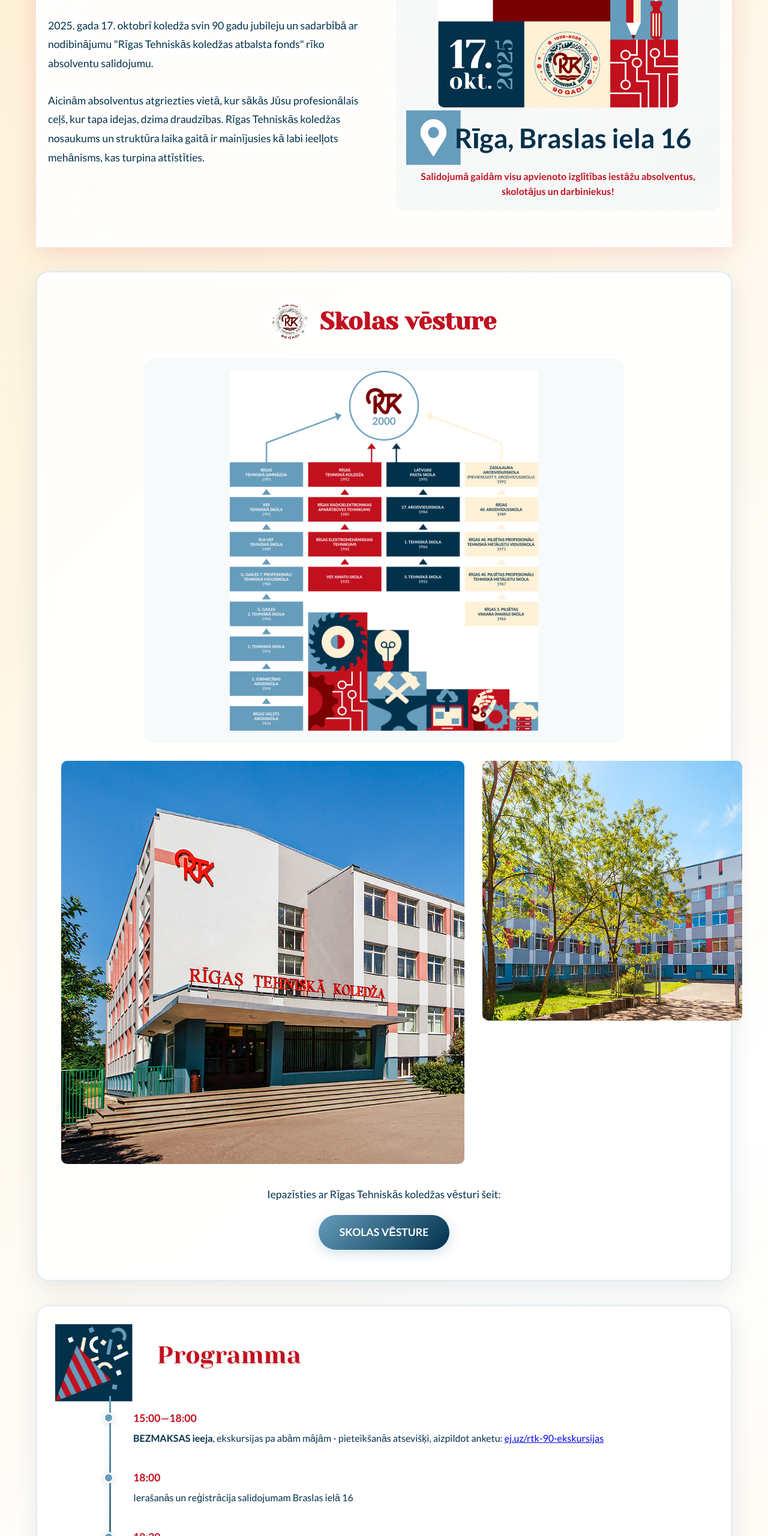
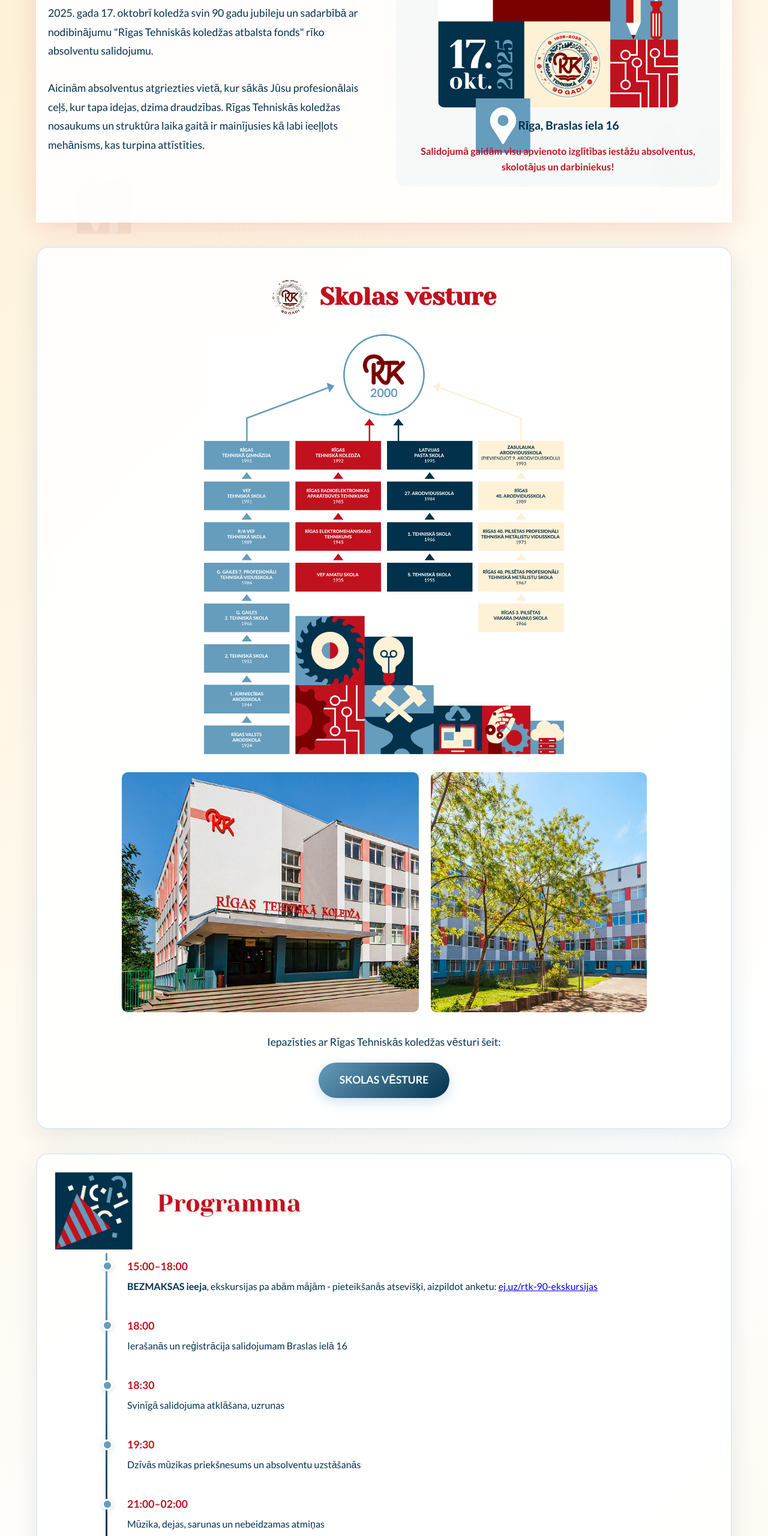
Before and after one commit to chillinxol/atbalstsRTK, a plain HTML site: page atbalsts.html in a window 1280 px wide. Shown: the part 220-2780 px from the top of the page at 60% size. Drawn offline with Linux system fonts and the light colour scheme.

Commit message:
style changes v4

```diff
--- a/atbalsts.html
+++ b/atbalsts.html
@@ -215,15 +215,15 @@
        .hero-address {
             display: flex;
             align-items: center;
-            gap: 20px;
-            font-size: 45px;
+            gap: 10px;
+            font-size: 1.2rem;
             font-weight: 700;
             color: #01314b;
             margin-bottom: 15px;
         }
         .location-icon {
-            width: 30px;
-            height: 30px;
+            width: 20px;
+            height: 20px;
             background: #669cbc;
             border-radius: 50%;
             display: flex;
@@ -231,6 +231,7 @@
             justify-content: center;
             color: white;
             font-size: 12px;
+            margin-right: 5px;
         }
 
         .hero-callout {
@@ -281,42 +282,42 @@
 
         .history-visual-placeholder {
             width: 100%;
-            max-width: 800px;
-            background: rgba(102, 156, 188, 0.05);
-            border-radius: 15px;
+            max-width: 900px;
             display: flex;
             align-items: center;
             justify-content: center;
             color: #669cbc;
             font-size: 1rem;
             margin: 0 auto 30px;
-            padding: 20px;
         }
 
         .history-image {
             width: 100%;
             height: auto;
-            max-height: 600px;
+            max-height: 700px;
             object-fit: contain;
             border-radius: 10px;
         }
 
         .history-additional-images {
             display: flex;
-            gap: 30px;
+            gap: 20px;
             margin: 30px 0;
-            justify-content: space-between;
+            justify-content: center;
             align-items: flex-start;
+            max-width: 900px;
+            margin-left: auto;
+            margin-right: auto;
         }
 
         .history-image-left {
-            flex: 0 0 672px;
-            max-width: 672px;
+            flex: 0 0 55%;
+            max-width: 55%;
         }
 
         .history-image-right {
-            flex: 0 0 433px;
-            max-width: 433px;
+            flex: 0 0 40%;
+            max-width: 40%;
         }
 
         .history-text {
@@ -395,14 +396,14 @@
 
         .program-timeline {
             position: relative;
-            padding: 20px 0 20px 40px;
+            padding: 20px 0 20px 30px;
         }
 
         .timeline-line {
             position: absolute;
-            left: 0;
-            top: 0;
-            bottom: 0;
+            left: -6px;
+            top: 15px;
+            bottom: -5px;
             width: 3px;
             background: linear-gradient(180deg, #669cbc, #01314b);
             border-radius: 2px;
@@ -426,7 +427,7 @@
         .program-text .time::before {
             content: '';
             position: absolute;
-            left: -50px;
+            left: -42px;
             top: 50%;
             transform: translateY(-50%);
             width: 12px;
@@ -495,7 +496,7 @@
             margin-bottom: 25px;
         }
 
-        /* Updated Tickets Section with Icons like Mājasdarbs */
+        /* Updated Tickets Section with Icons like MÄjasdarbs */
         .tickets-section {
             background: rgba(255, 255, 255, 0.9);
             backdrop-filter: blur(10px);
@@ -505,6 +506,7 @@
             border: 2px solid rgba(102, 156, 188, 0.2);
             box-shadow: 0 12px 40px rgba(1, 49, 75, 0.1);
             position: relative;
+            text-align: center;
         }
 
         .tickets-section-icon {
@@ -523,20 +525,19 @@
             font-size: 2.5rem;
             font-weight: 400;
             margin-bottom: 35px;
-            margin-left: 160px;
             color: #c1111f;
             text-shadow: 0 2px 4px rgba(122, 1, 2, 0.2);
         }
 
         .tickets-content {
-            margin-left: 160px;
+            margin: 0 auto;
         }
 
         .pricing-section {
             display: flex;
             gap: 30px;
             margin: 40px 0;
-            justify-content: flex-start;
+            justify-content: center;
             align-items: center;
         }
 
@@ -653,14 +654,14 @@
             display: inline-block;
             background: linear-gradient(135deg, #c1111f, #7a0102);
             color: #ffffff;
-            padding: 12px 25px;
+            padding: 18px 40px;
             border-radius: 25px;
             text-decoration: none;
             font-weight: 600;
             margin: 8px;
             transition: all 0.3s ease;
             border: 2px solid transparent;
-            font-size: 0.9rem;
+            font-size: 1.1rem;
         }
 
         .cta-button:hover {
@@ -904,7 +905,7 @@
                 <div class="hero-text">
                     <h1 class="hero-title">Rīgas Tehniskajai koledžai</h1>
                     <p class="hero-subtitle">2025. gada 17. oktobrī koledža svin 90 gadu jubileju un sadarbībā ar nodibinājumu "Rīgas Tehniskās koledžas atbalsta fonds" rīko absolventu salidojumu.</p>
-                    <p class="hero-subtitle">Aicinām absolventus atgriezties vietā, kur sākās Jūsu profesionālais ceļš, kur tapa idejas, dzima draudzības. Rīgas Tehniskās koledžas nosaukums un struktūra laika gaitā ir mainījusies kā labi ieelļots mehānisms, kas turpina attīstīties.</p>
+                    <p class="hero-subtitle">Aicinām absolventus atgriezties vietā, kur sākās Jūsu profesionālais ceļš, kur tapa idejas, dzima draudzības. Rīgas Tehniskās koledžas nosaukums un struktūra laika gaitā ir mainījusies kā labi ieeļļots mehānisms, kas turpina attīstīties.</p>
                 </div>
                 <div class="hero-visual">
                     <div class="hero-icons-placeholder">
@@ -935,10 +936,10 @@
             </div>
             <div class="history-additional-images">
                 <div class="history-image-left">
-                    <img src="rtk_prieksa.png" alt="Vēsture 1" style="width: 100%; height: 672px; object-fit: cover; border-radius: 10px;">
+                    <img src="rtk_prieksa.png" alt="Vēsture 1" style="width: 100%; height: 400px; object-fit: cover; border-radius: 10px;">
                 </div>
                 <div class="history-image-right">
-                    <img src="rtk_pagalms.png" alt="Vēsture 2" style="width: 100%; height: 433px; object-fit: cover; border-radius: 10px;">
+                    <img src="rtk_pagalms.png" alt="Vēsture 2" style="width: 100%; height: 400px; object-fit: cover; border-radius: 10px;">
                 </div>
             </div>
             <div class="history-text">
@@ -960,7 +961,7 @@
                 <div class="program-timeline">
                     <div class="timeline-line"></div>
                     <div class="program-text">
-                        <div class="time">15:00—18:00</div>
+                        <div class="time">15:00–18:00</div>
                         <strong>BEZMAKSAS ieeja</strong>, ekskursijas pa abām mājām - pieteikšanās atsevišķi, aizpildot anketu:
                         <a href="https://docs.google.com/forms/d/e/1FAIpQLScqs0udPfhgbpAV6DWzXlZjPEUjt0y_Ji_D6VZBer3g-zzJkA/viewform">ej.uz/rtk-90-ekskursijas</a>
                         <br><br>
@@ -977,7 +978,7 @@
                         Dzīvās mūzikas priekšnesums un absolventu uzstāšanās
                         <br><br>
 
-                        <div class="time">21:00—02:00</div>
+                        <div class="time">21:00–02:00</div>
                         Mūzika, dejas, sarunas un nebeidzamas atmiņas
                     </div>
                 </div>
@@ -1004,7 +1005,7 @@
                     <strong>3. Izvēlēties cikos ierasties, jo pasākums notiek divās daļās:</strong>
                     <br>
                     • 15:00-18:00 ekskursijas, kam jāpieteicās aizpildot šo anketu -
-                    <a href="https://docs.google.com/forms/d/e/1FAIpQLScqs0udPfhgbpAV6DWzXlZjPEUjt0y_Ji_D6VZBer3g-zzJkA/viewform" class="cta-button" style="margin: 5px 0; display: inline;">ej.uz/rtk-90-ekskursijas</a>
+                    <a href="https://docs.google.com/forms/d/e/1FAIpQLScqs0udPfhgbpAV6DWzXlZjPEUjt0y_Ji_D6VZBer3g-zzJkA/viewform" >ej.uz/rtk-90-ekskursijas</a>
                     <br>
                     • un salidojums 18:00-02:00, pērkot biļetes ekase.lv
                 </div>
@@ -1030,7 +1031,7 @@
                     Dalība RTK absolventiem, skolotājiem un darbiniekiem.
                 </div>
                 <div class="welcome-text">
-                    Skolas absolventiem 70+ gadu vecumā un skolotājiem — ieeja ar ielūgumiem:
+                    Skolas absolventiem 70+ gadu vecumā un skolotājiem – ieeja ar ielūgumiem:
                 </div>
                 <div style="text-align: center;">
                     <a href="https://docs.google.com/forms/d/e/1FAIpQLSfbmiIsG15SMe0q9X8beMrBauFd9c287gxb7LfhqUy7njeEqg/viewform" class="cta-button">ej.uz/rtk-90-skolotajs</a>
```
